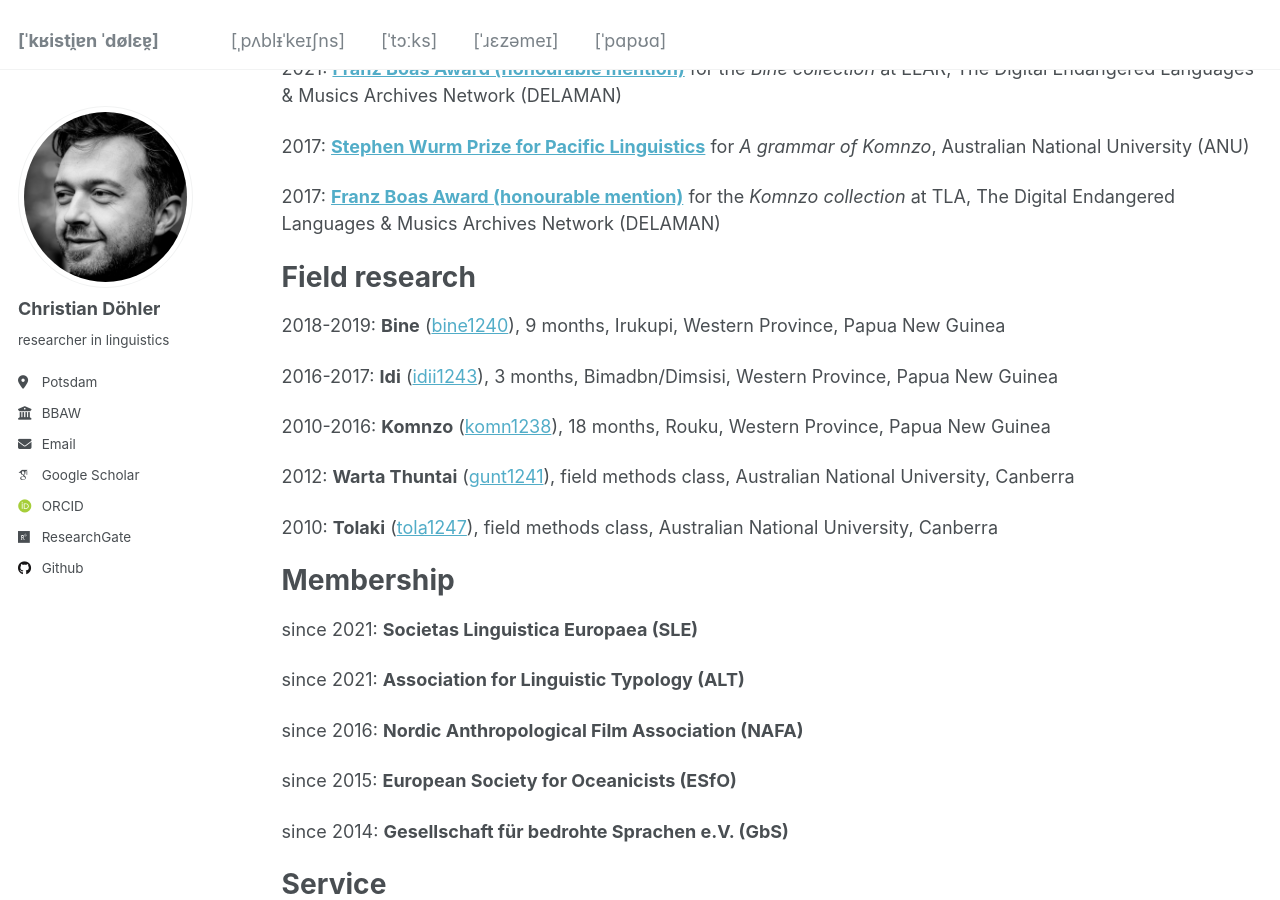
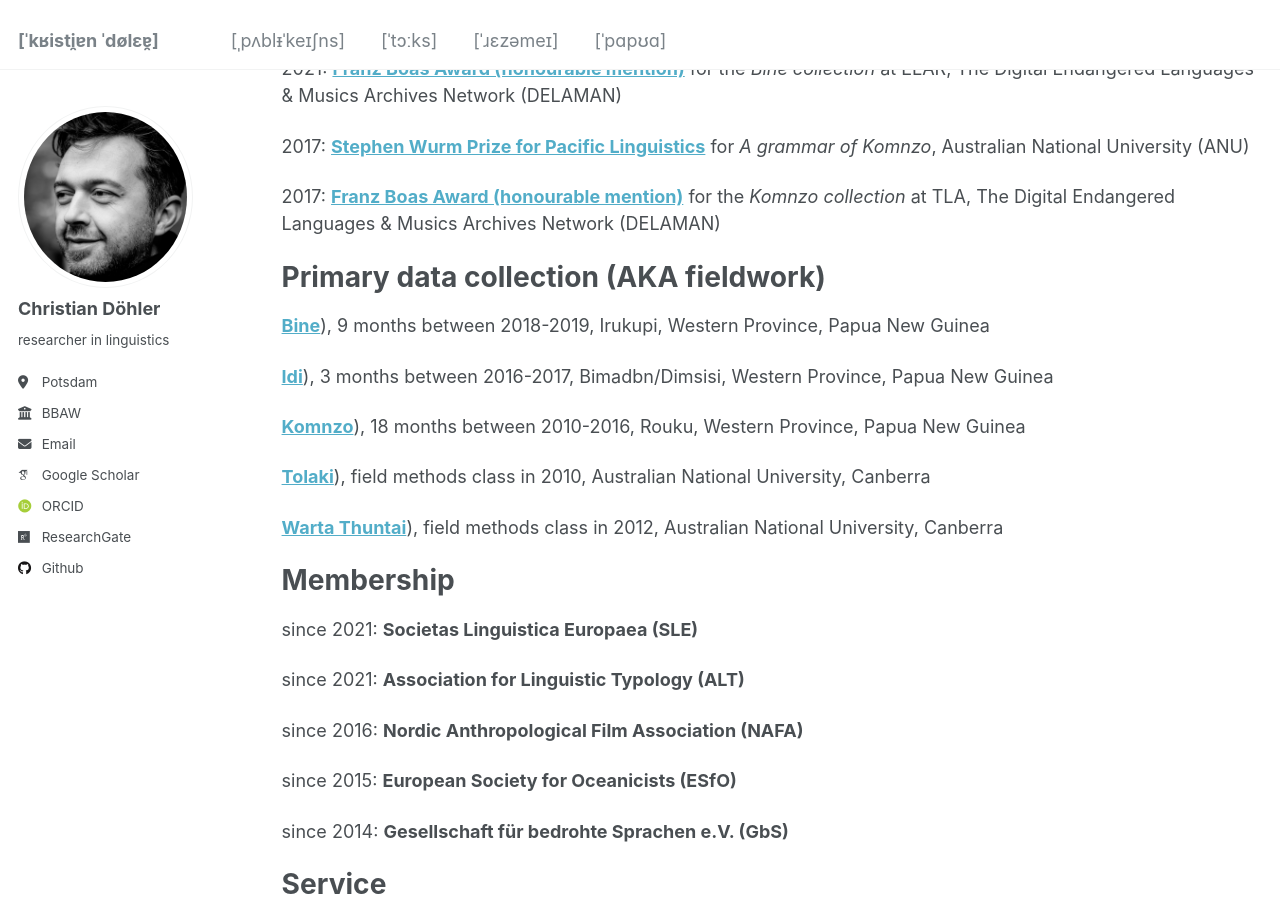
Before and after one commit to chrdoe/chrdoe.github.io, a Jekyll site: the page built from _pages/cv.md, in a window 1280 px wide and 900 px high, scrolled down 1951 px. Built offline with Jekyll 4.4.1, drawn with Linux system fonts in a browser that asks for light colours; some web fonts are replaced.

Commit message:
Update cv.md

```diff
--- a/_pages/cv.md
+++ b/_pages/cv.md
@@ -87,18 +87,18 @@ Awards
 
 2017: **[Franz Boas Award (honourable mention)](https://www.delaman.org/news/2021-delaman-award-goes-to-karolina-grzech/)** for the *Komnzo collection* at TLA, The Digital Endangered Languages & Musics Archives Network (DELAMAN)
 
-Field research
+Primary data collection (AKA fieldwork)
 ====
 
-2018-2019: **Bine** ([bine1240](https://glottolog.org/resource/languoid/id/bine1240)), 9 months, Irukupi, Western Province, Papua New Guinea
+[**Bine**](https://glottolog.org/resource/languoid/id/bine1240)), 9 months between 2018-2019, Irukupi, Western Province, Papua New Guinea
 
-2016-2017: **Idi** ([idii1243](https://glottolog.org/resource/languoid/id/idii1243)), 3 months, Bimadbn/Dimsisi, Western Province, Papua New Guinea
+[**Idi**](https://glottolog.org/resource/languoid/id/idii1243)), 3 months between 2016-2017, Bimadbn/Dimsisi, Western Province, Papua New Guinea
 
-2010-2016: **Komnzo** ([komn1238](https://glottolog.org/resource/languoid/id/wara1294)), 18 months, Rouku, Western Province, Papua New Guinea
+[**Komnzo**](https://glottolog.org/resource/languoid/id/wara1294)), 18 months between 2010-2016, Rouku, Western Province, Papua New Guinea
 
-2012: **Warta Thuntai** ([gunt1241](https://glottolog.org/resource/languoid/id/gunt1241)), field methods class, Australian National University, Canberra
+[**Tolaki**](https://glottolog.org/resource/languoid/id/tola1247)), field methods class in 2010, Australian National University, Canberra
 
-2010: **Tolaki** ([tola1247](https://glottolog.org/resource/languoid/id/tola1247)), field methods class, Australian National University, Canberra
+[**Warta Thuntai**](https://glottolog.org/resource/languoid/id/gunt1241)), field methods class in 2012, Australian National University, Canberra
 
 Membership
 ====
```
